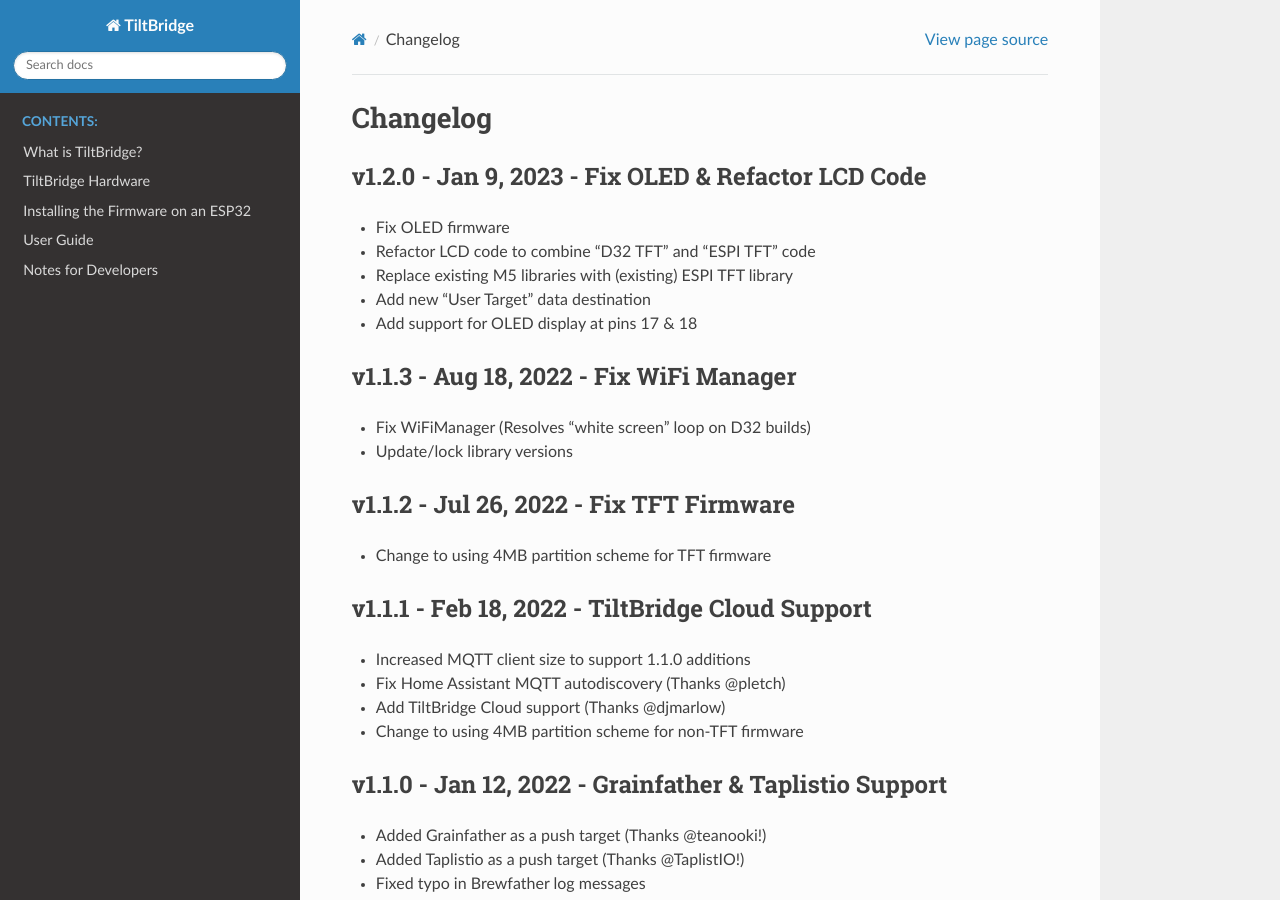
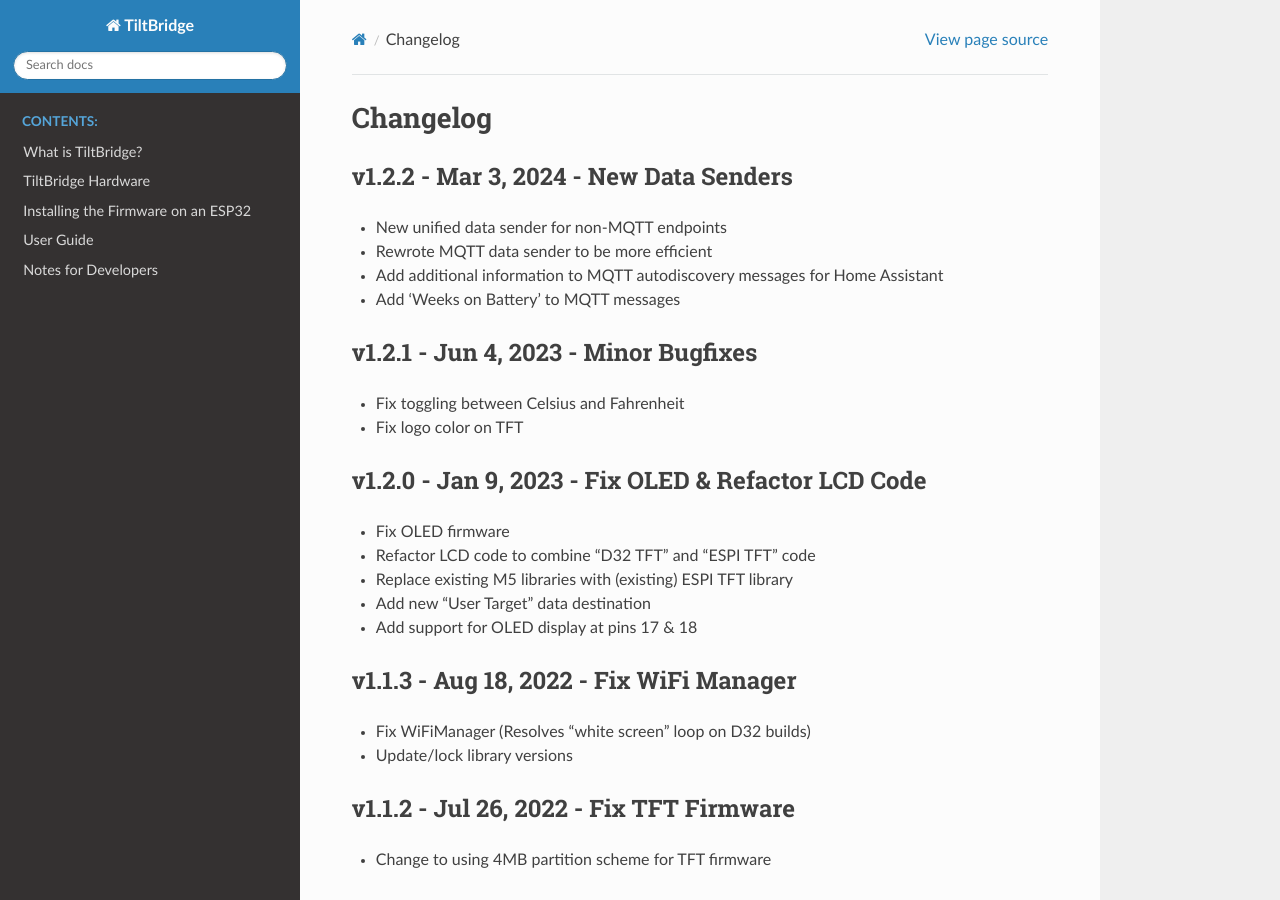
Before and after one commit to thorrak/tiltbridge, a Sphinx documentation site: the page built from docs/source/changelog.rst, in a window 1280 px wide and 900 px high. Built offline with Sphinx 7.4.7 and the Read the Docs theme 2.0.0, drawn with Linux system fonts in a browser that asks for light colours.

Commit message:
Update changelog

```diff
--- a/docs/source/changelog.rst
+++ b/docs/source/changelog.rst
@@ -1,6 +1,22 @@
 Changelog
 #########
 
+
+
+v1.2.2 - Mar 3, 2024 - New Data Senders
+---------------------------------------
+
+- New unified data sender for non-MQTT endpoints
+- Rewrote MQTT data sender to be more efficient
+- Add additional information to MQTT autodiscovery messages for Home Assistant
+- Add 'Weeks on Battery' to MQTT messages
+
+
+v1.2.1 - Jun 4, 2023 - Minor Bugfixes
+-------------------------------------
+
+- Fix toggling between Celsius and Fahrenheit
+- Fix logo color on TFT
 
 
 v1.2.0 - Jan 9, 2023 - Fix OLED & Refactor LCD Code
```
